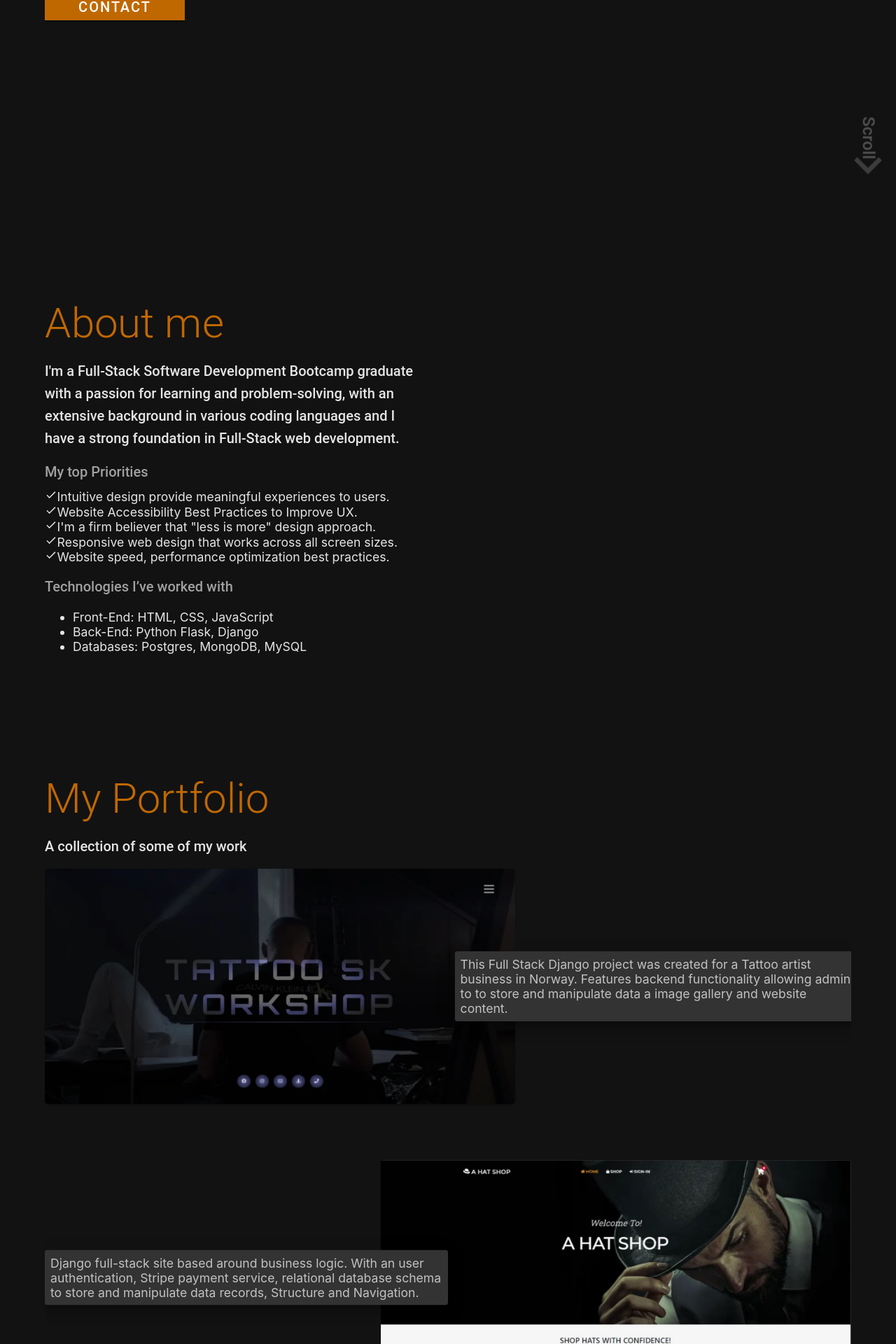
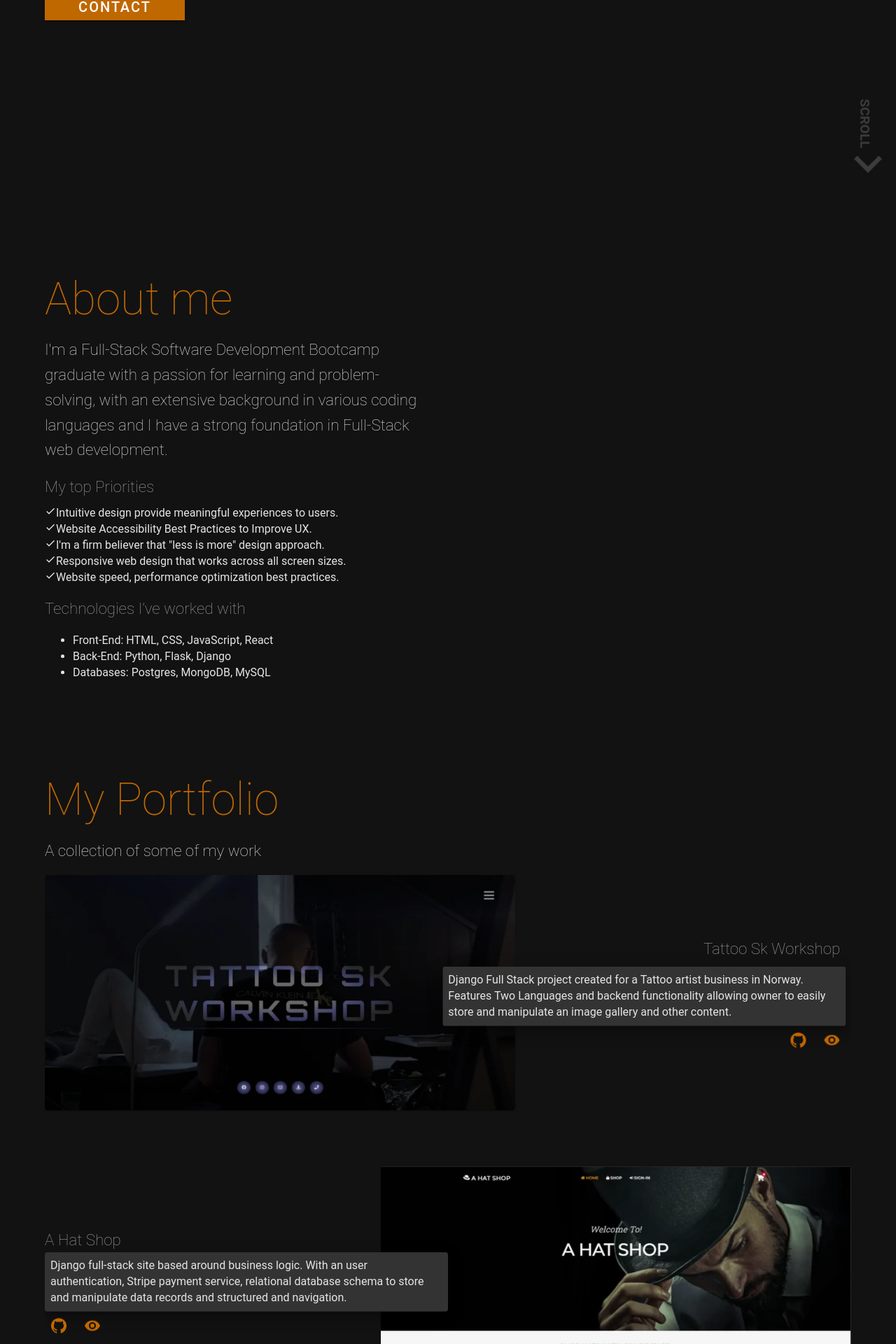
Before and after one commit to rp42dev/My-Portfolio, a React (Create React App) app in the folder my-portfolio/: page / in a window 1280 px wide. Shown: the part 511-2431 px from the top of the page at 70% size. Built offline with nearby package versions, Linux system fonts and the light colour scheme.

Commit message:
Added links to sources

```diff
--- a/my-portfolio/src/about/About.js
+++ b/my-portfolio/src/about/About.js
@@ -60,8 +60,8 @@ function AboutApp() {
           <Box className="priorities-text">
             <Typography color="primary" component={'span'} variant="body2">
               <ul>
-                <li>Front-End: HTML, CSS, JavaScript</li>
-                <li>Back-End: Python Flask, Django</li>
+                <li>Front-End: HTML, CSS, JavaScript, React</li>
+                <li>Back-End: Python, Flask, Django</li>
                 <li>Databases: Postgres, MongoDB, MySQL</li>
               </ul>
             </Typography>
--- a/my-portfolio/src/components/buttons/ScrollDown.js
+++ b/my-portfolio/src/components/buttons/ScrollDown.js
@@ -6,11 +6,12 @@ import { styled } from '@mui/material/styles';
 
 const StyledTypography = styled(Typography)(({ theme }) => ({
     position: 'absolute',
-    bottom: '-20px',
-    left: '10px',
+    bottom: '0px',
+    left: '0px',
     transform: 'rotate(90deg)',
-    color: theme.palette.primary.light,
-    fontSize: '1.5rem',
+    color: theme.palette.primary,
+    fontSize: '1.2rem',
+    fontWeight: 'bold',
 
 }));
 
@@ -18,7 +19,7 @@ export default function DownComp(props) {
     return (
         <Box sx={{ position: 'absolute', bottom: 0, right: '0', transform: 'translate(0%, 0%)', opacity: .3 }} color="primary.dark">
             <Jump forever timeout={2000} >
-                <StyledTypography variant="h6">Scroll</StyledTypography>
+                <StyledTypography variant="button">SCROLL</StyledTypography>
                 <KeyboardArrowDownIcon sx={{ fontSize: 80 }} />
             </Jump>
         </Box>
--- a/my-portfolio/src/components/buttons/ScrollTop.js
+++ b/my-portfolio/src/components/buttons/ScrollTop.js
@@ -1,9 +1,11 @@
 import Fab from '@mui/material/Fab';
 import KeyboardArrowUpIcon from '@mui/icons-material/KeyboardArrowUp';
 import useScrollTrigger from '@mui/material/useScrollTrigger';
+import Tooltip from '@mui/material/Tooltip';
+import IconButton from '@mui/material/IconButton';
 import Box from '@mui/material/Box';
+import Zoom from '@mui/material/Zoom';
 
-import Zoom from '@mui/material/Zoom';
 
 function ScrollTop(props) {
     const { children } = props;
@@ -42,11 +44,15 @@ function ScrollTop(props) {
 export default function BackToTop(props) {
     return (
         <Box color="primary.dark">
-        <ScrollTop {...props} >
-            <Fab color="secondary" size="small" aria-label="scroll back to top">
-                <KeyboardArrowUpIcon />
-            </Fab>
-        </ScrollTop>
+            <ScrollTop {...props} >
+                <Fab color="secondary" size="small" aria-label="scroll back to top">
+                    <Tooltip title="Back to top">
+                        <IconButton >
+                            <KeyboardArrowUpIcon fontSize='large' color="dark"/>
+                        </IconButton>
+                    </Tooltip>
+                </Fab>
+            </ScrollTop>
         </Box>
 
     );
--- a/my-portfolio/src/components/nav/MobileNav.js
+++ b/my-portfolio/src/components/nav/MobileNav.js
@@ -57,7 +57,6 @@ export default function MobileMenu(props) {
                     id="mobile-menu"
                     open={open}
                     onClose={handleClose}
-                    // onClick={handleClose}
                     PaperProps={{
                         elevation: 0,
                         sx: {
--- a/my-portfolio/src/data/ProjectData.js
+++ b/my-portfolio/src/data/ProjectData.js
@@ -10,27 +10,37 @@ const itemData = [
         {
             img: image1,
             title: 'Tattoo Sk Workshop',
-        description: 'This Full Stack Django project was created for a Tattoo artist business in Norway. Features backend functionality allowing admin to to store and manipulate data a image gallery and website content.',
+        description: 'Django Full Stack project created for a Tattoo artist business in Norway. Features Two Languages and backend functionality allowing owner to easily store and manipulate an image gallery and other content.',
+        url: 'https://tattooskworkshop.no/',
+        github: 'https://github.com/Raivis80/TattooSkWorkshop',
         },
         {
             img: image2,
             title: 'A Hat Shop',
-            description: 'Django full-stack site based around business logic. With an user authentication, Stripe payment service, relational database schema to store and manipulate data records, Structure and Navigation.',
+            description: 'Django full-stack site based around business logic. With an user authentication, Stripe payment service, relational database schema to store and manipulate data records and structured and navigation.',
+            url: 'https://a-hat-shop.herokuapp.com/',
+            github: 'https://github.com/Raivis80/MS-4-Django-Full-Stack-Project',
         },
         {
             img: image3,
             title: 'Emotify',
-            description: "Flask full stack project that allows users to store and manipulate data records. Data handling: build on MongoDB-backed CRUD functionality. User Authentication allowing a user to register and log in",
+            description: "Flask full stack project with user authentication allowing users register and log in. Authenticated users are able to store and manipulate data records. Data handling: build on MongoDB-backed CRUD functionality.",
+            url: 'https://emotify-ms-3.herokuapp.com/',
+            github: 'https://github.com/Raivis80/Milestone-Project-3',
         },
         {
             img: image4,
             title: 'The Game',
             description: "Simple JavaScript, single-player game, the objective of this game is to click or tap the objects spawning randomly as quickly as you can. The difficulty will increase throughout the game",
+            url: 'https://raivis80.github.io/The-Game/',
+            github: 'https://github.com/Raivis80/The-Game',
         },
         {
             img: image5,
-            title: 'Coffee',
-            description: 'This website was created using primarily HTML5 and CSS3. The main focus of the site is to create an online presence allowing users to view various flower arrangements from the best florists.',
+            title: 'Floral Fantasy',
+            description: 'This website was created using primarily HTML5 and CSS3. The main focus for the site is to create an online presence allowing users to view various flower arrangements from the best florists.',
+            url: 'https://raivis80.github.io/First-Milestone-Project/',
+            github: 'https://github.com/Raivis80/First-Milestone-Project',
         },
     ];
  export default itemData;
--- a/my-portfolio/src/home/Home.js
+++ b/my-portfolio/src/home/Home.js
@@ -27,24 +27,24 @@ function HomeApp() {
       <Box id="home" sx={{ position: 'relative' }}>
         <Box className="home-content" >
 
+            <LightSpeed left cascade duration={1500}>
           <Typography color="secondary" variant="h1">
-            <LightSpeed left cascade duration={1500}>
               Hi, I'm Raivis
+          </Typography>
               </LightSpeed>
-          </Typography>
           <InView rootMargin='0% 0% -25%' as="div" onChange={(inView, entry) => { if (inView === true) handlePage() }}>
           </InView>
+            <LightSpeed left cascade delay={500} duration={1500}>
           <Typography sx={{ mt: 2 }} color="primary.dark" variant="h4">
-            <LightSpeed left cascade delay={500} duration={1500}>
               A Junior Web Designer & Developer
+          </Typography>
               </LightSpeed>
+
+            <LightSpeed left cascade delay={800} duration={1500}>
+          <Typography sx={{ mt: 2 }} color="primary" variant="h5">
+              I enjoy creating Responsive and accessible websites
           </Typography>
-
-          <Typography sx={{ mt: 2 }} color="primary" variant="h5">
-            <LightSpeed left cascade delay={800} duration={1500}>
-              I enjoy creating Responsive and accessible websites
               </LightSpeed>
-          </Typography>
 
           <LightSpeed left delay={1500} duration={2000}>
             <Btn />
--- a/my-portfolio/src/index.js
+++ b/my-portfolio/src/index.js
@@ -4,11 +4,38 @@ import './index.css';
 import App from './App';
 import reportWebVitals from './reportWebVitals';
 import { createTheme, ThemeProvider } from '@mui/material/styles';
-import { ContextWrapper } from './AppContext.js';
 
 const theme = createTheme({
   typography: {
     h1: { fontFamily: '"Roboto", sans-serif' },
+    h6: {
+      fontSize: '1rem',
+      '@media (min-width:400px)': {
+        fontSize: '1.4rem',
+      },
+      fontWeight: 'lighter',
+      fontFamily: '"Roboto", sans-serif'
+    },
+    h2: {
+      fontSize: '3rem',
+      '@media (min-width:400px)': {
+        fontSize: '4rem',
+      },
+      fontWeight: 'lighter',
+      fontFamily: '"Roboto", sans-serif'
+    },
+    body1: {
+      fontSize: '.7rem',
+      '@media (min-width:400px)': {
+        fontSize: '1rem',
+      },
+    },
+    body2: {
+      fontSize: '.7rem',
+      '@media (min-width:400px)': {
+        fontSize: '1rem',
+      },
+    },
     btn: { fontFamily: '"Roboto", sans-serif' },
     fontFamily: ['Roboto', 'sans-serif',].join(','),
   },
@@ -20,28 +47,11 @@ const theme = createTheme({
     secondary: {
       main: '#C06800',
     },
+    dark: {
+      main: '#1C1C1C',
+    },
   },
 });
-
-theme.typography.body1 = {
-  fontSize: '.7rem',
-  '@media (min-width:400px)': {
-    fontSize: '.8rem',
-  },
-  [theme.breakpoints.up('sm')]: {
-    fontSize: '1.2rem',
-  },
-};
-
-theme.typography.body2 = {
-  fontSize: '.7rem',
-  '@media (min-width:400px)': {
-    fontSize: '.9rem',
-  },
-  [theme.breakpoints.up('sm')]: {
-    fontSize: '1.1rem',
-  },
-};
 
 
 const root = ReactDOM.createRoot(document.getElementById('root'));
--- a/my-portfolio/src/projects/Projects.css
+++ b/my-portfolio/src/projects/Projects.css
@@ -3,7 +3,7 @@
     .right {
         width: 120%;
         position: absolute;
-        transform: translate(-15%, -50%);
+        transform: translate(-18%, -50%);
     }
 
     .left {
--- a/my-portfolio/src/projects/Projects.js
+++ b/my-portfolio/src/projects/Projects.js
@@ -1,15 +1,20 @@
 import Typography from '@mui/material/Typography';
-import { Box, Container } from '@mui/material';
+import { Box, Container, IconButton } from '@mui/material';
 import { styled } from '@mui/material/styles';
 import Grid from '@mui/material/Grid';
 import Paper from '@mui/material/Paper';
+import RemoveRedEyeIcon from '@mui/icons-material/RemoveRedEye';
+import GitHubIcon from '@mui/icons-material/GitHub';
+import Stack from '@mui/material/Stack';
 import MediaCard from '../components/image/Image';
 import LightSpeed from 'react-reveal/LightSpeed';
 import { InView } from 'react-intersection-observer';
 import { useContext } from 'react';
 import { AppContext } from '../AppContext.js';
+import Tooltip from '@mui/material/Tooltip';
 import './Projects.css';
 import itemData from '../data/ProjectData';
+import useMediaQuery from '../hooks/viewPortWidth.js';
 
 
 
@@ -24,6 +29,9 @@ const Item = styled(Paper)(({ theme }) => ({
 
 
 function ProjectsApp() {
+
+  const hideTabs = useMediaQuery('(max-width: 900px)')
+  console.log(hideTabs)
 
   const context = useContext(AppContext);
   function handlePage() {
@@ -54,11 +62,26 @@ function ProjectsApp() {
                 <Box sx={{ zIndex: 999, width: '100%' }}>
                   <LightSpeed right cascade delay={500}>
                     <div className='right'>
+                      <Typography color='primary.dark' align={!hideTabs ? 'right' : 'left'} sx={{ m: 1 }} variant="h6">
+                        {itemData[0].title}
+                      </Typography>
                       <Item elevation={12}>
-                      <Typography variant="body2">
+                        <Typography color='primary' variant="body2">
                           {itemData[0].description}
                         </Typography>
                       </Item>
+                      <Stack justifyContent={!hideTabs ? 'flex-end' : 'flex-start'} direction="row" spacing={1}>
+                        <Tooltip title="On GitHub">
+                          <IconButton onClick={() => window.open(itemData[0].github, '_blank')} color='secondary' aria-label="On GitHub">
+                            <GitHubIcon />
+                          </IconButton>
+                        </Tooltip>
+                        <Tooltip title="Website">
+                          <IconButton onClick={() => window.open(itemData[0].url, '_blank')} color='secondary' aria-label="Website">
+                            <RemoveRedEyeIcon />
+                          </IconButton>
+                        </Tooltip>
+                      </Stack>
                     </div>
                   </LightSpeed>
                 </Box>
@@ -69,11 +92,26 @@ function ProjectsApp() {
                 <Box sx={{ zIndex: 999 }}>
                   <LightSpeed left cascade delay={500}>
                     <div className='left'>
+                      <Typography color='primary.dark' variant="h6">
+                        {itemData[1].title}
+                      </Typography>
                       <Item elevation={12}>
-                      <Typography variant="body2">
+                        <Typography color='primary' variant="body2">
                           {itemData[1].description}
                         </Typography>
                       </Item>
+                      <Stack direction="row" spacing={1}>
+                        <Tooltip title="On GitHub">
+                          <IconButton onClick={() => window.open(itemData[1].github, '_blank')} color='secondary' aria-label="On GitHub">
+                            <GitHubIcon />
+                          </IconButton>
+                        </Tooltip>
+                        <Tooltip title="Website">
+                          <IconButton onClick={() => window.open(itemData[1].url, '_blank')} color='secondary' aria-label="Website">
+                            <RemoveRedEyeIcon />
+                          </IconButton>
+                        </Tooltip>
+                      </Stack>
                     </div>
                   </LightSpeed>
                 </Box>
@@ -95,11 +133,26 @@ function ProjectsApp() {
                 <Box sx={{ zIndex: 999, width: '100%' }}>
                   <LightSpeed right cascade delay={500}>
                     <div className='right'>
+                      <Typography color='primary.dark' align={!hideTabs ? 'right' : 'left'} sx={{ m: 1 }} variant="h6">
+                        {itemData[2].title}
+                      </Typography>
                       <Item elevation={12}>
-                      <Typography variant="body2">
+                        <Typography color='primary' variant="body2">
                           {itemData[2].description}
                         </Typography>
                       </Item>
+                      <Stack justifyContent={!hideTabs ? 'flex-end' : 'flex-start' }  direction="row" spacing={1}>
+                        <Tooltip title="On GitHub">
+                          <IconButton onClick={() => window.open(itemData[2].github, '_blank')} color='secondary' aria-label="On GitHub">
+                            <GitHubIcon />
+                          </IconButton>
+                        </Tooltip>
+                        <Tooltip title="Website">
+                          <IconButton onClick={() => window.open(itemData[2].url, '_blank')} color='secondary' aria-label="Website">
+                            <RemoveRedEyeIcon />
+                          </IconButton>
+                        </Tooltip>
+                      </Stack>
                     </div>
                   </LightSpeed>
                 </Box>
@@ -109,11 +162,26 @@ function ProjectsApp() {
                 <Box sx={{ zIndex: 999, width: '100%' }}>
                   <LightSpeed left cascade delay={500}>
                     <div className='left'>
+                      <Typography color='primary.dark' variant="h6">
+                        {itemData[3].title}
+                      </Typography>
                       <Item elevation={12}>
-                      <Typography variant="body2">
+                        <Typography color='primary' variant="body2">
                           {itemData[3].description}
                         </Typography>
                       </Item>
+                      <Stack direction="row" spacing={1}>
+                        <Tooltip title="On GitHub">
+                          <IconButton onClick={() => window.open(itemData[3].github, '_blank')} color='secondary' aria-label="On GitHub">
+                            <GitHubIcon />
+                          </IconButton>
+                        </Tooltip>
+                        <Tooltip title="Website">
+                          <IconButton onClick={() => window.open(itemData[3].url, '_blank')} color='secondary' aria-label="Website">
+                            <RemoveRedEyeIcon />
+                          </IconButton>
+                        </Tooltip>
+                      </Stack>
                     </div>
                   </LightSpeed>
                 </Box>
@@ -125,7 +193,7 @@ function ProjectsApp() {
                 </LightSpeed>
               </Grid>
 
-            <Grid item xs={12} md={7} mt={{ xs: 9, md: 0 }} order={{ xs: 9 }}>
+              <Grid item xs={12} md={7} mt={{ xs: 6, md: 0 }} order={{ xs: 9 }}>
                 <LightSpeed left delay={500} duration={1500}>
                   <div>  <MediaCard image={itemData[4].img} /> </div>
                 </LightSpeed>
@@ -136,17 +204,30 @@ function ProjectsApp() {
                 <Box sx={{ zIndex: 999, width: '100%' }}>
                   <LightSpeed right cascade delay={500}>
                     <div className='right'>
+                      <Typography color='primary.dark' align={!hideTabs ? 'right': 'left'} sx={{ m: 1 }} variant="h6">
+                        {itemData[4].title}
+                      </Typography>
                       <Item elevation={12}>
-                      <Typography variant="body2">
+                        <Typography color='primary' variant="body2">
                           {itemData[4].description}
                         </Typography>
                       </Item>
+                      <Stack justifyContent={!hideTabs ? "flex-end" : "flex-start"} direction="row" spacing={1}>
+                        <Tooltip title="On GitHub">
+                          <IconButton onClick={() => window.open(itemData[4].github, '_blank')} color='secondary' aria-label="On GitHub">
+                            <GitHubIcon />
+                          </IconButton>
+                        </Tooltip>
+                        <Tooltip title="Website">
+                          <IconButton onClick={() => window.open(itemData[4].url, '_blank')} color='secondary' aria-label="Website">
+                            <RemoveRedEyeIcon />
+                          </IconButton>
+                        </Tooltip>
+                      </Stack>
                     </div>
                   </LightSpeed>
                 </Box>
               </Grid>
-
-
             </Grid>
           </Box>
         </Box>
```
Lines whose indentation alone changed are shown as unchanged.
